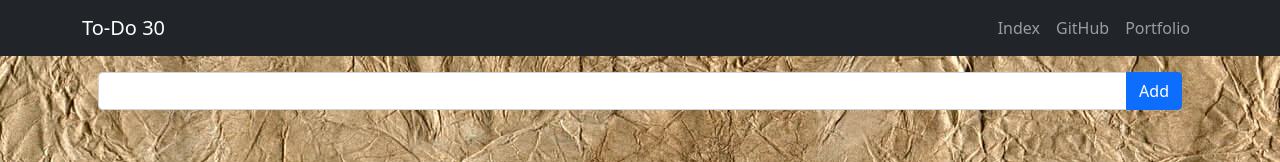
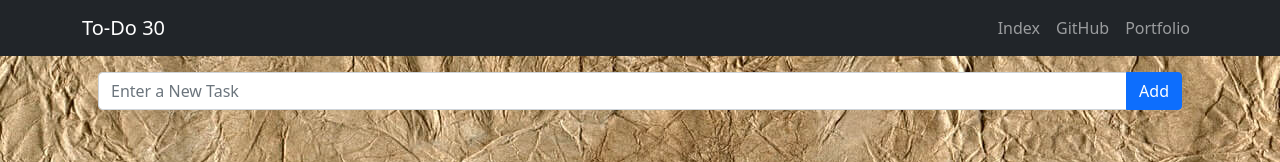
Before and after one commit to ejw773/to-do-30, a React (Create React App) app: page / in a window 1280 px wide. Shown: the top 162 px of the page. Built offline with nearby package versions, Linux system fonts and the light colour scheme.

Commit message:
adds placeholder text

```diff
--- a/src/components/NewTaskComponent.js
+++ b/src/components/NewTaskComponent.js
@@ -25,6 +25,7 @@ const NewTask = ({addTask}) => {
         <Row className="p-3">
             <InputGroup>
                 <FormControl
+                    placeholder='Enter a New Task'
                     onChange={handleChange}
                     value={userInput}
                     onKeyPress={handleKeyPress}
```
